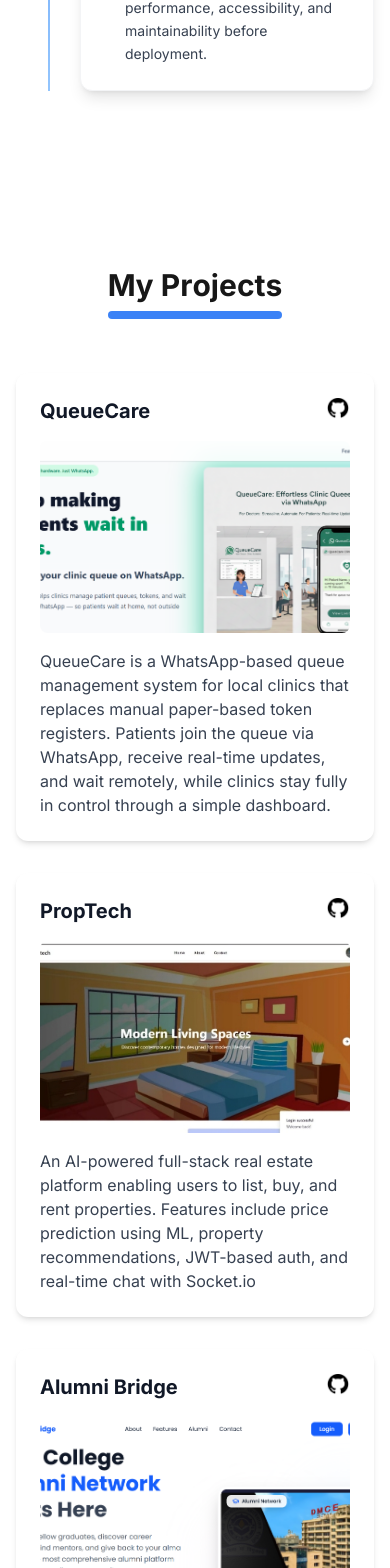
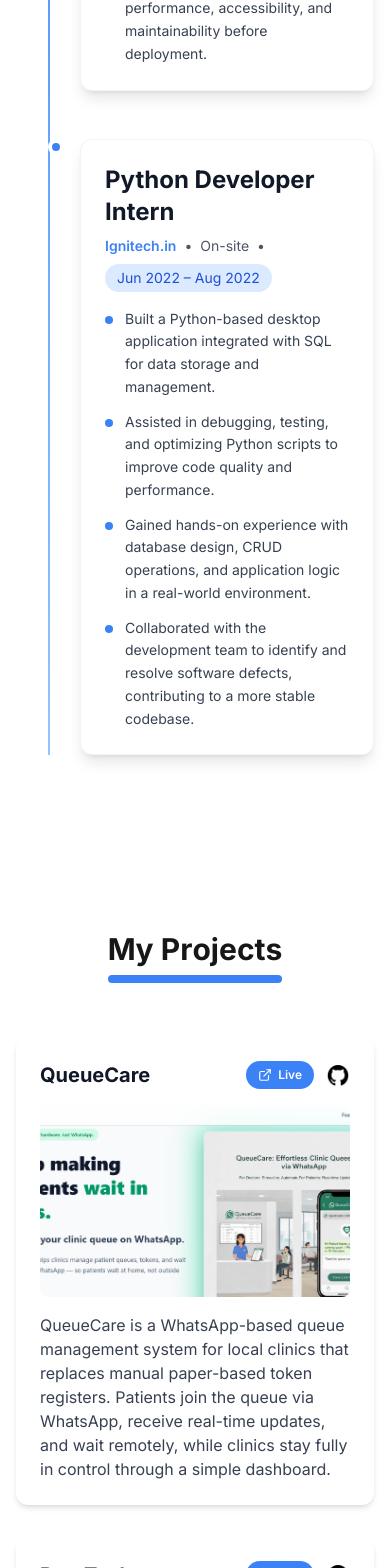
Before and after one commit to KhurshidShaikh/khurshid-portfolio, a Next.js app: page / in a window 390 px wide. Shown: the part 3037-4605 px from the top of the page. Built offline with nearby package versions, Linux system fonts and the light colour scheme.

Commit message:
some changes

```diff
--- a/src/app/page.tsx
+++ b/src/app/page.tsx
@@ -264,6 +264,24 @@ export default function Home() {
                   <div className="p-6 flex flex-col h-full">
                     <div className="flex justify-between items-start mb-4">
                       <h3 className="text-xl font-bold text-gray-900 dark:text-white">{project.name}</h3>
+                      <div className="flex items-center gap-3">
+                        {project.live_link && (
+                          <motion.a
+                            href={project.live_link}
+                            target="_blank"
+                            rel="noopener noreferrer"
+                            whileHover={{ scale: 1.05 }}
+                            whileTap={{ scale: 0.95 }}
+                            className="flex items-center gap-1.5 bg-blue-500 hover:bg-blue-600 text-white text-xs font-semibold px-3 py-1.5 rounded-full transition-colors duration-200"
+                          >
+                            <svg xmlns="http://www.w3.org/2000/svg" width="14" height="14" viewBox="0 0 24 24" fill="none" stroke="currentColor" strokeWidth="2" strokeLinecap="round" strokeLinejoin="round">
+                              <path d="M18 13v6a2 2 0 0 1-2 2H5a2 2 0 0 1-2-2V8a2 2 0 0 1 2-2h6" />
+                              <polyline points="15 3 21 3 21 9" />
+                              <line x1="10" y1="14" x2="21" y2="3" />
+                            </svg>
+                            Live
+                          </motion.a>
+                        )}
                         <motion.a
                           href={project.source_code}
                           target="_blank"
@@ -280,6 +298,7 @@ export default function Home() {
                             className="object-contain"
                           />
                         </motion.a>
+                      </div>
                     </div>
 
                     <div className="relative h-48 mb-4 overflow-hidden rounded-lg">
@@ -343,20 +362,62 @@ export default function Home() {
               whileInView={{ opacity: 1, y: 0 }}
               transition={{ delay: 0.3, duration: 0.8 }}
               viewport={{ once: true }}
-              className="text-center mb-12"
+              className="text-center mb-10"
             >
               <p className="text-xl text-gray-800 dark:text-gray-300 max-w-2xl mx-auto">
                 Get in touch, let&apos;s talk. Shoot a message and I&apos;ll get back to you as soon as I can.
               </p>
             </motion.div>
 
+            {/* Email card */}
+            <motion.div
+              initial={{ opacity: 0, y: 20 }}
+              whileInView={{ opacity: 1, y: 0 }}
+              transition={{ delay: 0.5, duration: 0.8 }}
+              viewport={{ once: true }}
+              className="max-w-lg mx-auto mb-10"
+            >
+              <div className="bg-white dark:bg-gray-800 rounded-2xl shadow-lg border border-gray-100 dark:border-gray-700 p-8 text-center">
+                <div className="w-16 h-16 mx-auto mb-4 bg-blue-50 dark:bg-blue-900/30 rounded-full flex items-center justify-center">
+                  <svg xmlns="http://www.w3.org/2000/svg" width="28" height="28" viewBox="0 0 24 24" fill="none" stroke="currentColor" strokeWidth="2" strokeLinecap="round" strokeLinejoin="round" className="text-blue-500">
+                    <rect width="20" height="16" x="2" y="4" rx="2" />
+                    <path d="m22 7-8.97 5.7a1.94 1.94 0 0 1-2.06 0L2 7" />
+                  </svg>
+                </div>
+                <p className="text-sm text-gray-500 dark:text-gray-400 mb-1 font-medium uppercase tracking-wider">Email me at</p>
+                <a
+                  href="mailto:khurshidsk7304@gmail.com"
+                  className="text-lg md:text-xl font-semibold text-gray-900 dark:text-white hover:text-blue-500 dark:hover:text-blue-400 transition-colors break-all"
+                >
+                  khurshidsk7304@gmail.com
+                </a>
+                <div className="mt-5">
+                  <motion.a
+                    href="mailto:khurshidsk7304@gmail.com"
+                    whileHover={{ scale: 1.05 }}
+                    whileTap={{ scale: 0.95 }}
+                    className="inline-flex items-center gap-2 bg-blue-500 hover:bg-blue-600 text-white font-semibold px-6 py-3 rounded-full transition-colors duration-200"
+                  >
+                    <svg xmlns="http://www.w3.org/2000/svg" width="18" height="18" viewBox="0 0 24 24" fill="none" stroke="currentColor" strokeWidth="2" strokeLinecap="round" strokeLinejoin="round">
+                      <path d="M14.536 21.686a.5.5 0 0 0 .937-.024l6.5-19a.496.496 0 0 0-.635-.635l-19 6.5a.5.5 0 0 0-.024.937l7.93 3.18a2 2 0 0 1 1.112 1.11z" />
+                      <path d="m21.854 2.147-10.94 10.939" />
+                    </svg>
+                    Send a Message
+                  </motion.a>
+                </div>
+              </div>
+            </motion.div>
+
+            {/* Social links */}
             <motion.div
               initial={{ opacity: 0 }}
               whileInView={{ opacity: 1 }}
-              transition={{ delay: 0.5, duration: 0.8 }}
+              transition={{ delay: 0.7, duration: 0.8 }}
               viewport={{ once: true }}
-              className="flex justify-center gap-8 mt-8"
+              className="text-center"
             >
+              <p className="text-sm text-gray-500 dark:text-gray-400 mb-4 font-medium uppercase tracking-wider">Or find me on</p>
+              <div className="flex justify-center gap-5">
                 {contact.map((item, index) => (
                   <motion.a
                     key={index}
@@ -366,11 +427,11 @@ export default function Home() {
                     initial={{ opacity: 0, scale: 0.8 }}
                     whileInView={{ opacity: 1, scale: 1 }}
                     viewport={{ once: true }}
-                  transition={{ delay: 0.2 * index, duration: 0.5 }}
-                  whileHover={{ y: -8, scale: 1.1 }}
+                    transition={{ delay: 0.8 + 0.15 * index, duration: 0.5 }}
+                    whileHover={{ y: -6, scale: 1.1 }}
                     className="flex flex-col items-center"
                   >
-                  <div className="w-20 h-20 relative flex items-center justify-center bg-white dark:bg-gray-800 rounded-full shadow-md hover:shadow-lg transition-all p-4 border-2 border-gray-100 dark:border-gray-700">
+                    <div className="w-20 h-20 relative flex items-center justify-center bg-white dark:bg-gray-800 rounded-full shadow-md hover:shadow-lg transition-all p-4 border border-gray-200 dark:border-gray-700">
                       <Image
                         src={item.icon}
                         alt="Contact icon"
@@ -381,6 +442,7 @@ export default function Home() {
                     </div>
                   </motion.a>
                 ))}
+              </div>
             </motion.div>
           </div>
         </section>
--- a/src/components/ExperienceTimeline.tsx
+++ b/src/components/ExperienceTimeline.tsx
@@ -20,6 +20,18 @@ const experiences: Experience[] = [
       "Developed and maintained real-world, production-grade web and mobile applications for diverse client projects, ensuring robust performance, scalability, and user experience.",
       "Engineered dynamic, responsive UI components and integrated RESTful APIs to enable smooth interaction and efficient data flow between frontend and backend systems.",
       "Collaborated with design and QA teams to optimize application performance, accessibility, and maintainability before deployment."
+    ]
+  },
+  {
+    role: "Python Developer Intern",
+    company: "Ignitech.in",
+    location: "On-site",
+    period: "Jun 2022 – Aug 2022",
+    responsibilities: [
+      "Built a Python-based desktop application integrated with SQL for data storage and management.",
+      "Assisted in debugging, testing, and optimizing Python scripts to improve code quality and performance.",
+      "Gained hands-on experience with database design, CRUD operations, and application logic in a real-world environment.",
+      "Collaborated with the development team to identify and resolve software defects, contributing to a more stable codebase."
     ]
   }
 ];
--- a/src/constants/index.js
+++ b/src/constants/index.js
@@ -102,20 +102,23 @@ export const projects=[
     name:"QueueCare",
     description:"QueueCare is a WhatsApp-based queue management system for local clinics that replaces manual paper-based token registers. Patients join the queue via WhatsApp, receive real-time updates, and wait remotely, while clinics stay fully in control through a simple dashboard.",
     image:Queuecare,
-    source_code:"https://github.com/KhurshidShaikh/QueueCare-Frontend"
+    source_code:"https://github.com/KhurshidShaikh/QueueCare-Frontend",
+    live_link:"https://queuecare.vercel.app"
 },
 
 {
     name:"PropTech",
     description:"An AI-powered full-stack real estate platform enabling users to list, buy, and rent properties. Features include price prediction using ML, property recommendations, JWT-based auth, and real-time chat with Socket.io",
     image:proptech,
-    source_code:"https://github.com/KhurshidShaikh/proptech-v2"
+    source_code:"https://github.com/KhurshidShaikh/proptech-v2",
+    live_link:"https://proptechv2.vercel.app"
 },
 {
     name:"Alumni Bridge",
     description:"A comprehensive alumni networking platform built for college communities, featuring connections directory, job board, Events ,news feed, and alumni stories.",
     image:alumnibridge,
-    source_code:"https://github.com/KhurshidShaikh/Alumni-Bridge"
+    source_code:"https://github.com/KhurshidShaikh/Alumni-Bridge",
+    live_link:"https://alumnibridge.giize.com"
 },
 {
     name:"SimplifAI",
@@ -134,7 +137,8 @@ export const projects=[
     name:"AnonyMsg",
     description:"A secure, anonymous messaging platform where users receive feedback via shareable profile links. Built with Next.js, MongoDB, NextAuth, and includes AI-suggested responses for message inspiration.",
     image:anonymsg,
-    source_code:"https://github.com/KhurshidShaikh/anonymsg"
+    source_code:"https://github.com/KhurshidShaikh/anonymsg",
+    live_link:"https://anonymssg.vercel.app"
 
 }
 
```
Lines whose indentation alone changed are shown as unchanged.
